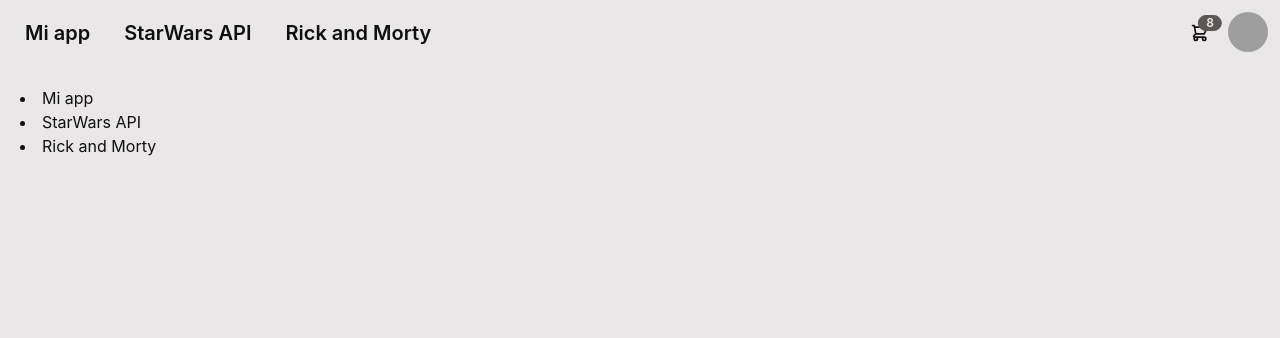
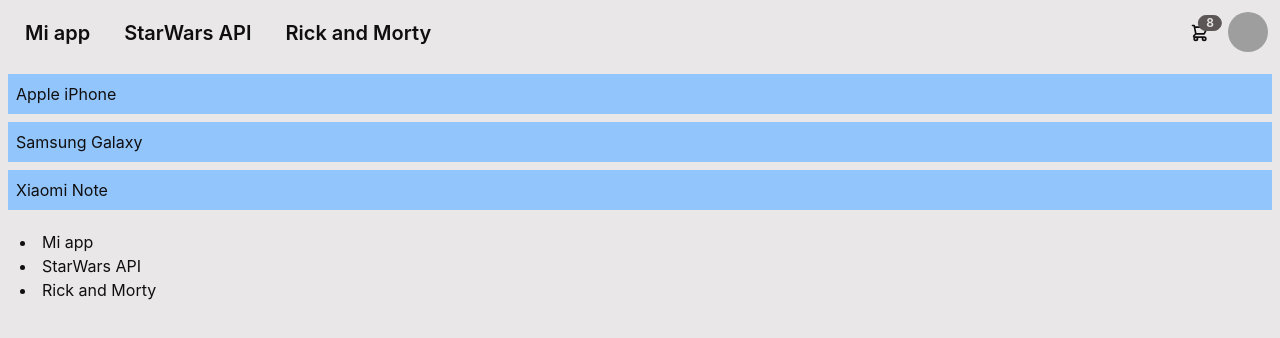
Before and after one commit to karmap/react34730, a React (Create React App) app: page /shop in a window 1280 px wide. Shown: the top 338 px of the page. Built offline with nearby package versions, Linux system fonts and the light colour scheme; grey boxes are pictures that could not be loaded.

Commit message:
after promise y react router

```diff
--- /dev/null
+++ b/src/components/shop/ItemDetail.js
@@ -0,0 +1,9 @@
+const ItemDetail = ( {item: {name, price}} ) => {
+  return (
+    <div className="m-5">
+        <div>{ name }</div>
+        <div>{ price }</div>
+    </div>
+  )
+}
+export default ItemDetail
--- /dev/null
+++ b/src/components/shop/ItemDetailContainer.js
@@ -0,0 +1,37 @@
+import { useEffect, useState } from "react"
+import { useParams } from "react-router-dom"
+import ItemDetail from "./ItemDetail"
+import products from "./productsData"
+
+const ItemDetailContainer = () => {
+
+  const [item, setItem] = useState({})
+  const { slug } = useParams()
+
+  useEffect(() => {
+    getItem().then( data => {
+        //( console.log(slug);
+        if (data) {
+            setItem(data)
+        }
+    })
+  }, [])
+
+  // getItem con Promise
+  const getItem = () => {
+    return new Promise( resolve => {
+      setTimeout(() => {
+        resolve( products.find( p => p.slug == slug ) )
+      }, 2000);
+    })
+  }
+
+  // getItem con fetch
+  // TODO
+
+
+  return (
+    <ItemDetail item={item}/>
+  )
+}
+export default ItemDetailContainer
--- /dev/null
+++ b/src/components/shop/ItemListContainer.js
@@ -0,0 +1,23 @@
+import { useEffect, useState } from "react"
+import { Link } from "react-router-dom"
+import products from "./productsData"
+
+const ItemListContainer = () => {
+
+  const [items, setItems] = useState([])
+
+  useEffect(() => {
+    setItems( products )
+  }, [])
+
+  return (
+    <div>
+      { items.map( i =>
+        <Link to={`/shop/item/${i.slug}`} key={i.id}>
+          <div className="m-2 p-2 bg-blue-300"> { i.name } </div>
+        </Link>
+      )}
+    </div>
+  )
+}
+export default ItemListContainer
--- /dev/null
+++ b/src/components/shop/productsData.js
@@ -0,0 +1,28 @@
+const products = [
+    {
+        id: 1,
+        name: 'Apple iPhone',
+        slug: 'iphone',
+        price: 1200,
+        img: '',
+        description: 'este es un iPhone'
+    },
+    {
+        id: 2,
+        name: 'Samsung Galaxy',
+        slug: 'galaxy',
+        price: 1000,
+        img: '',
+        description: 'este es un Galaxy'
+    },
+    {
+        id: 3,
+        name: 'Xiaomi Note',
+        slug: 'note',
+        price: 300,
+        img: '',
+        description: 'este es un Xiaomi'
+    }
+]
+
+export default products
--- a/src/index.js
+++ b/src/index.js
@@ -9,6 +9,8 @@
 import NavBar from './components/NavBar';
 import Footer from './components/Footer';
 import DbzDetail from './components/dragonballz/DbzDetail';
+import ItemDetailContainer from './components/shop/ItemDetailContainer';
+import ItemListContainer from './components/shop/ItemListContainer';
 
 const root = ReactDOM.createRoot(document.getElementById('root'));
 root.render(
@@ -20,6 +22,8 @@
       <Route path='/swapi' element={<SwapiContainer/>}/>
       <Route path='/ram' element={<DbzApp/>}/>
       <Route path='/ram/:id' element={<DbzDetail/>}/>
+      <Route path='/shop' element={<ItemListContainer/>}/>
+      <Route path='/shop/item/:slug' element={<ItemDetailContainer/>}/>
     </Routes>
     <Footer/>
   </BrowserRouter>
```
